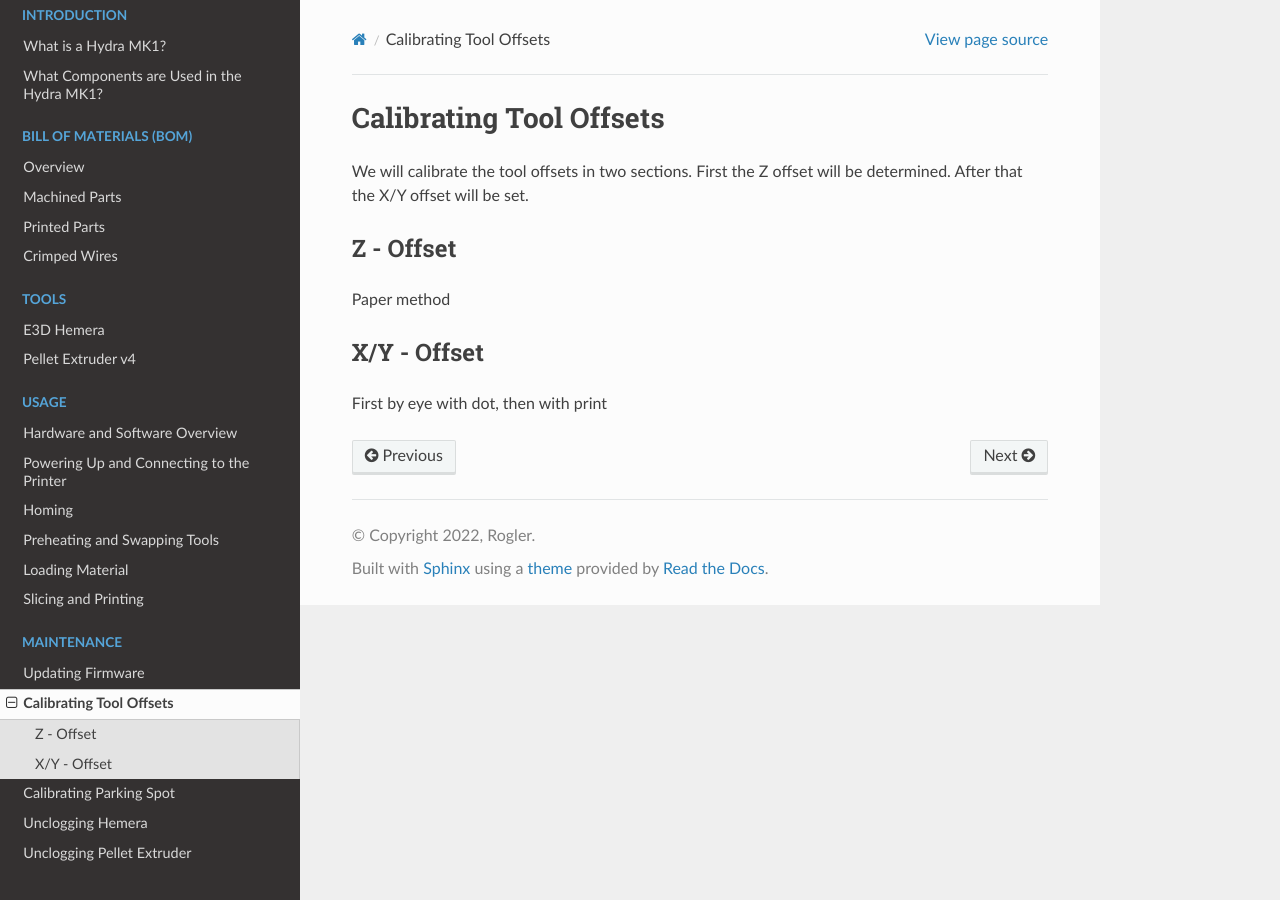
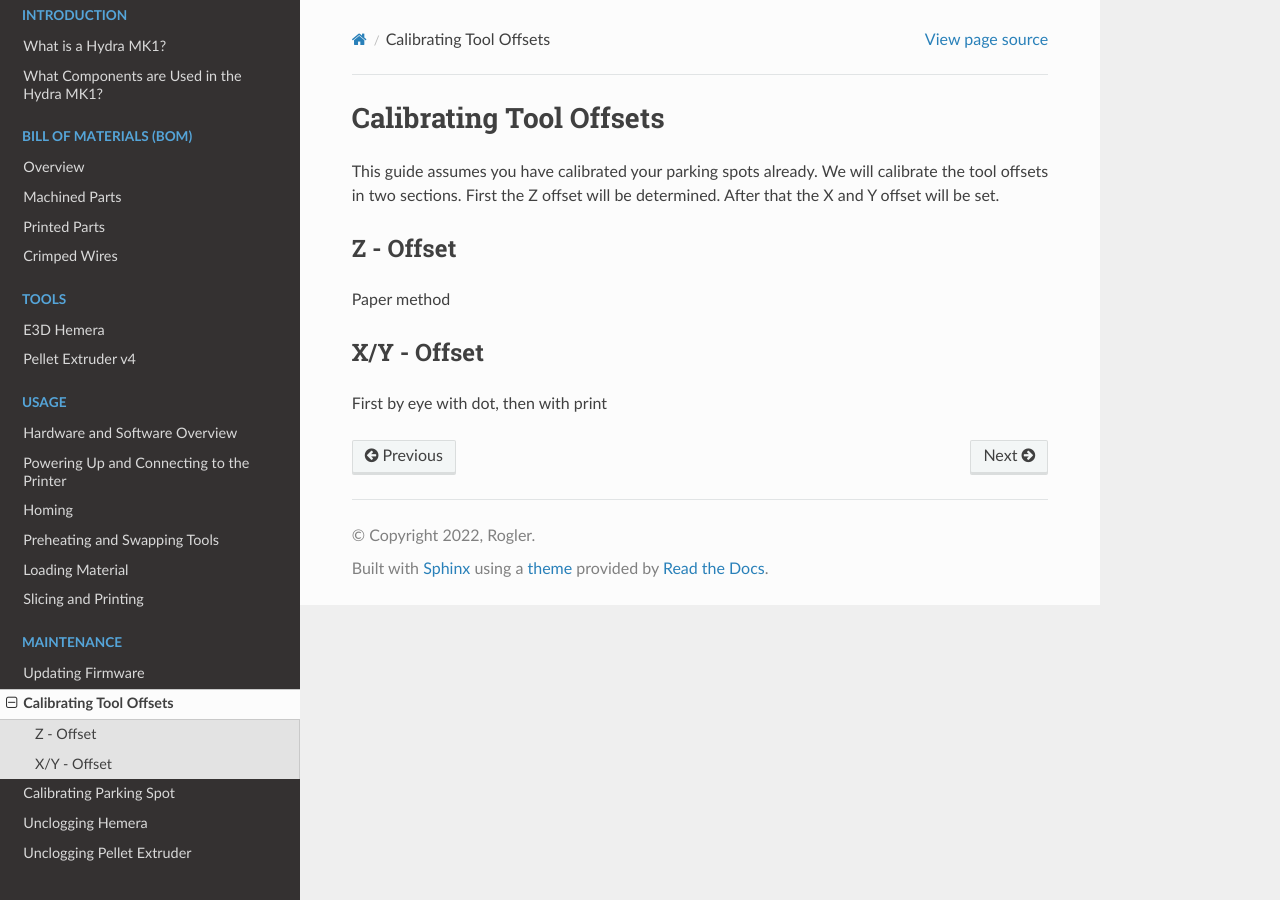
Before and after one commit to srl-ethz/hydra-documentation, a Sphinx documentation site: the page built from docs/source/maintenance/offset.rst, in a window 1280 px wide. Built offline with Sphinx 7.4.7 and the Read the Docs theme 2.0.0, drawn with Linux system fonts in a browser that asks for light colours; pages that are not in the unit, such as notebooks, are missing from menus.

Commit message:
Update offset.rst

```diff
--- a/docs/source/maintenance/offset.rst
+++ b/docs/source/maintenance/offset.rst
@@ -2,7 +2,7 @@
 Calibrating Tool Offsets
 ################################
 
-We will calibrate the tool offsets in two sections. First the Z offset will be determined. After that the X/Y offset will be set.
+This guide assumes you have calibrated your parking spots already. We will calibrate the tool offsets in two sections. First the Z offset will be determined. After that the X and Y offset will be set.
 
 Z - Offset
 ================
```
